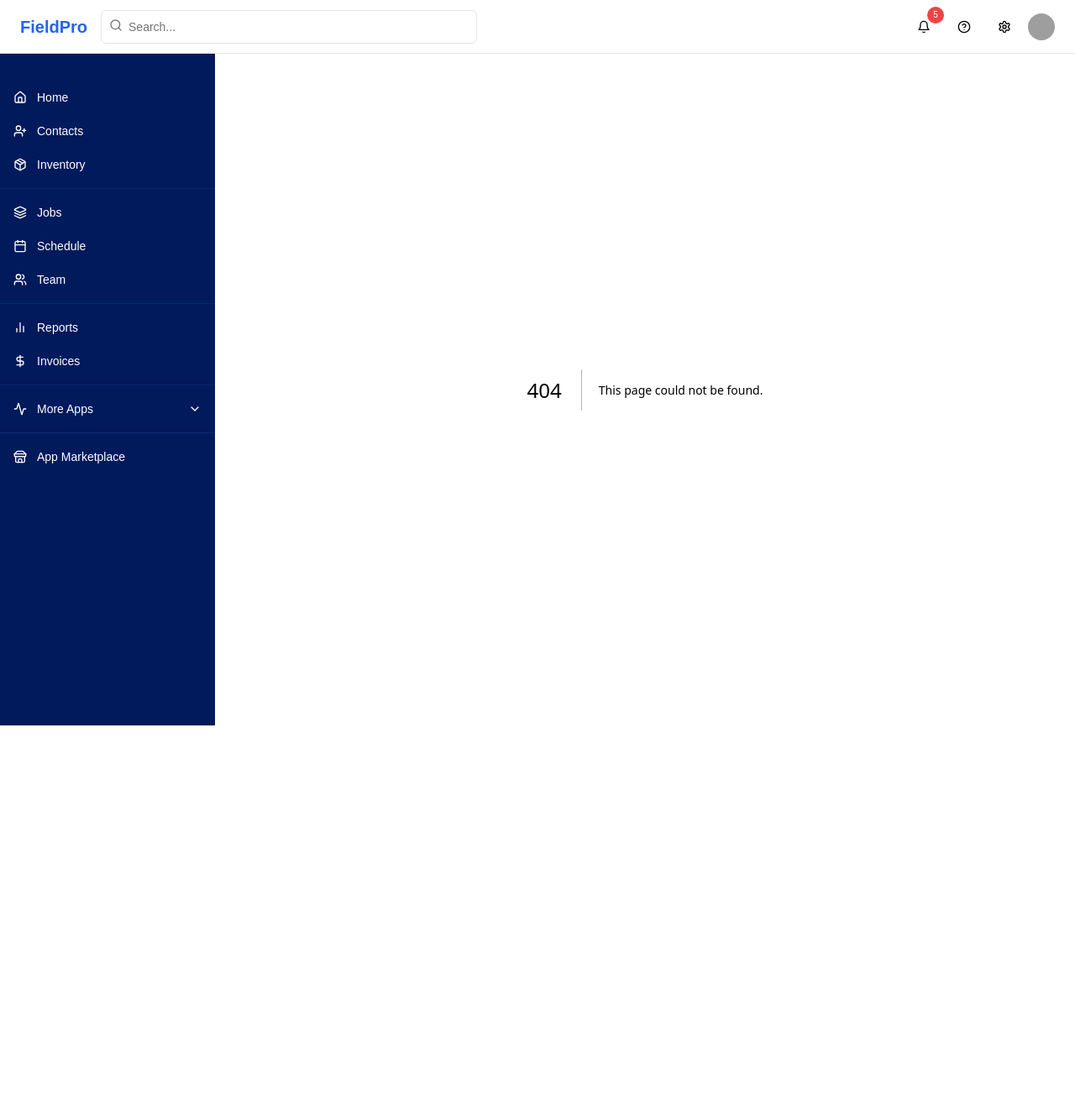
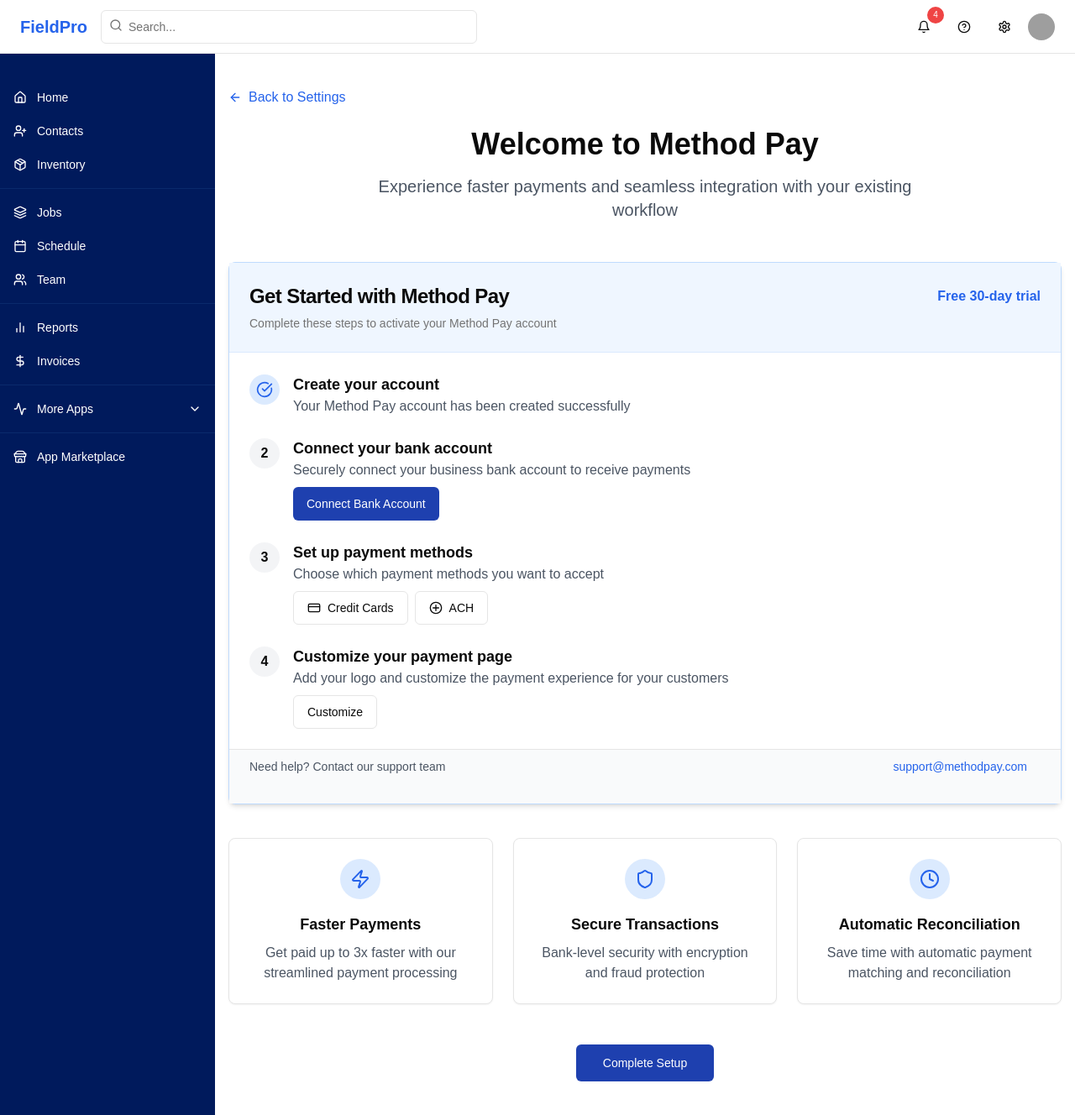
Before and after one commit to nickperaltab/new-beginning-craft, a Next.js app: page /method-pay in a window 1280 px wide. Before the commit this address had no page. Shown: the whole page at 84% size. Before the commit the page ends 864 px from the top, so only its background shows below. Built offline with nearby package versions, Linux system fonts and the light colour scheme; grey boxes are pictures that could not be loaded.

Commit message:
Added Method Pay integration and updated invoice details

```diff
--- a/app/invoices/[id]/page.tsx
+++ b/app/invoices/[id]/page.tsx
@@ -1,5 +1,6 @@
 "use client"
 
+import { useState } from "react"
 import { Button } from "@/components/ui/button"
 import { Card, CardContent, CardHeader, CardTitle } from "@/components/ui/card"
 import { Badge } from "@/components/ui/badge"
@@ -28,8 +29,10 @@ import {
   DropdownMenuSeparator,
   DropdownMenuTrigger,
 } from "@/components/ui/dropdown-menu"
+import { PaymentModal } from "@/components/payment-modal"
 
 export default function InvoiceDetailPage({ params }: { params: { id: string } }) {
+  const [isPaymentModalOpen, setIsPaymentModalOpen] = useState(false)
   // Mock invoice data - in a real app, fetch this based on the ID
   const invoice = {
     id: "INV-2023-001",
@@ -289,7 +292,7 @@ export default function InvoiceDetailPage({ params }: { params: { id: string } }
                   <Send className="h-4 w-4 mr-2" />
                   Send to Customer
                 </Button>
-                <Button className="w-full justify-start">
+                <Button className="w-full justify-start" onClick={() => setIsPaymentModalOpen(true)}>
                   <DollarSign className="h-4 w-4 mr-2" />
                   Record Payment
                 </Button>
@@ -340,6 +343,15 @@ export default function InvoiceDetailPage({ params }: { params: { id: string } }
           </Card>
         </div>
       </div>
+
+      {/* Payment Modal */}
+      <PaymentModal
+        isOpen={isPaymentModalOpen}
+        onClose={() => setIsPaymentModalOpen(false)}
+        invoiceId={invoice.id}
+        amount={invoice.total}
+        customer={invoice.customerDetails.name}
+      />
     </div>
   )
 }
--- /dev/null
+++ b/app/method-pay/page.tsx
@@ -0,0 +1,147 @@
+"use client"
+
+import { Button } from "@/components/ui/button"
+import { Card, CardContent, CardDescription, CardFooter, CardHeader, CardTitle } from "@/components/ui/card"
+import { CheckCircle, ArrowLeft, CreditCard, Zap, Shield, Clock } from "lucide-react"
+import Link from "next/link"
+
+export default function MethodPayPage() {
+  return (
+    <div className="container mx-auto py-10 px-4 max-w-5xl">
+      <div className="mb-6">
+        <Link href="/settings" className="flex items-center text-blue-600 hover:text-blue-800">
+          <ArrowLeft className="h-4 w-4 mr-2" />
+          Back to Settings
+        </Link>
+      </div>
+
+      <div className="text-center mb-12">
+        <h1 className="text-4xl font-bold mb-4">Welcome to Method Pay</h1>
+        <p className="text-xl text-gray-600 max-w-2xl mx-auto">
+          Experience faster payments and seamless integration with your existing workflow
+        </p>
+      </div>
+
+      <Card className="mb-10 border-blue-200 shadow-md">
+        <CardHeader className="bg-blue-50 border-b border-blue-100">
+          <div className="flex items-center justify-between">
+            <CardTitle className="text-2xl">Get Started with Method Pay</CardTitle>
+            <span className="text-blue-600 font-semibold">Free 30-day trial</span>
+          </div>
+          <CardDescription>
+            Complete these steps to activate your Method Pay account
+          </CardDescription>
+        </CardHeader>
+        <CardContent className="pt-6">
+          <div className="space-y-6">
+            <div className="flex items-start gap-4">
+              <div className="bg-blue-100 rounded-full p-2 mt-0.5">
+                <CheckCircle className="h-5 w-5 text-blue-600" />
+              </div>
+              <div>
+                <h3 className="font-semibold text-lg">Create your account</h3>
+                <p className="text-gray-600">Your Method Pay account has been created successfully</p>
+              </div>
+            </div>
+
+            <div className="flex items-start gap-4">
+              <div className="bg-gray-100 rounded-full p-2 mt-0.5">
+                <span className="flex h-5 w-5 items-center justify-center font-semibold">2</span>
+              </div>
+              <div>
+                <h3 className="font-semibold text-lg">Connect your bank account</h3>
+                <p className="text-gray-600">Securely connect your business bank account to receive payments</p>
+                <Button className="mt-2">Connect Bank Account</Button>
+              </div>
+            </div>
+
+            <div className="flex items-start gap-4">
+              <div className="bg-gray-100 rounded-full p-2 mt-0.5">
+                <span className="flex h-5 w-5 items-center justify-center font-semibold">3</span>
+              </div>
+              <div>
+                <h3 className="font-semibold text-lg">Set up payment methods</h3>
+                <p className="text-gray-600">Choose which payment methods you want to accept</p>
+                <div className="flex gap-2 mt-2">
+                  <Button variant="outline" className="flex items-center gap-2">
+                    <CreditCard className="h-4 w-4" />
+                    Credit Cards
+                  </Button>
+                  <Button variant="outline" className="flex items-center gap-2">
+                    <svg className="h-4 w-4" viewBox="0 0 24 24" fill="none" xmlns="http://www.w3.org/2000/svg">
+                      <path d="M12 22C17.5228 22 22 17.5228 22 12C22 6.47715 17.5228 2 12 2C6.47715 2 2 6.47715 2 12C2 17.5228 6.47715 22 12 22Z" stroke="currentColor" strokeWidth="2" strokeLinecap="round" strokeLinejoin="round"/>
+                      <path d="M7 12H17" stroke="currentColor" strokeWidth="2" strokeLinecap="round" strokeLinejoin="round"/>
+                      <path d="M12 7V17" stroke="currentColor" strokeWidth="2" strokeLinecap="round" strokeLinejoin="round"/>
+                    </svg>
+                    ACH
+                  </Button>
+                </div>
+              </div>
+            </div>
+
+            <div className="flex items-start gap-4">
+              <div className="bg-gray-100 rounded-full p-2 mt-0.5">
+                <span className="flex h-5 w-5 items-center justify-center font-semibold">4</span>
+              </div>
+              <div>
+                <h3 className="font-semibold text-lg">Customize your payment page</h3>
+                <p className="text-gray-600">Add your logo and customize the payment experience for your customers</p>
+                <Button variant="outline" className="mt-2">Customize</Button>
+              </div>
+            </div>
+          </div>
+        </CardContent>
+        <CardFooter className="bg-gray-50 border-t flex justify-between">
+          <p className="text-sm text-gray-600">Need help? Contact our support team</p>
+          <Button variant="link" className="text-blue-600">support@methodpay.com</Button>
+        </CardFooter>
+      </Card>
+
+      <div className="grid grid-cols-1 md:grid-cols-3 gap-6 mb-12">
+        <Card>
+          <CardContent className="pt-6">
+            <div className="flex flex-col items-center text-center">
+              <div className="bg-blue-100 p-3 rounded-full mb-4">
+                <Zap className="h-6 w-6 text-blue-600" />
+              </div>
+              <h3 className="font-semibold text-lg mb-2">Faster Payments</h3>
+              <p className="text-gray-600">Get paid up to 3x faster with our streamlined payment processing</p>
+            </div>
+          </CardContent>
+        </Card>
+
+        <Card>
+          <CardContent className="pt-6">
+            <div className="flex flex-col items-center text-center">
+              <div className="bg-blue-100 p-3 rounded-full mb-4">
+                <Shield className="h-6 w-6 text-blue-600" />
+              </div>
+              <h3 className="font-semibold text-lg mb-2">Secure Transactions</h3>
+              <p className="text-gray-600">Bank-level security with encryption and fraud protection</p>
+            </div>
+          </CardContent>
+        </Card>
+
+        <Card>
+          <CardContent className="pt-6">
+            <div className="flex flex-col items-center text-center">
+              <div className="bg-blue-100 p-3 rounded-full mb-4">
+                <Clock className="h-6 w-6 text-blue-600" />
+              </div>
+              <h3 className="font-semibold text-lg mb-2">Automatic Reconciliation</h3>
+              <p className="text-gray-600">Save time with automatic payment matching and reconciliation</p>
+            </div>
+          </CardContent>
+        </Card>
+      </div>
+
+      <div className="text-center">
+        <Link href="/payments">
+          <Button size="lg" className="px-8">
+            Complete Setup
+          </Button>
+        </Link>
+      </div>
+    </div>
+  )
+}
--- a/app/settings/page.tsx
+++ b/app/settings/page.tsx
@@ -17,6 +17,7 @@ import {
   Calendar,
   Wifi
 } from "lucide-react"
+import Link from "next/link"
 import { Button } from "@/components/ui/button"
 import { Input } from "@/components/ui/input"
 import { Tabs, TabsContent, TabsList, TabsTrigger } from "@/components/ui/tabs"
@@ -505,27 +506,36 @@ export default function SettingsPage() {
             <CardContent className="space-y-4">
               <div className="space-y-4">
                 {[
+                  { name: "Method Pay", icon: CreditCard, connected: false, special: true },
                   { name: "Google Calendar", icon: Calendar, connected: true },
                   { name: "QuickBooks", icon: CreditCard, connected: true },
-                  { name: "Stripe", icon: CreditCard, connected: false },
                   { name: "Zapier", icon: Wifi, connected: false },
                   { name: "Mailchimp", icon: Mail, connected: false }
                 ].map((integration) => (
-                  <div key={integration.name} className="flex items-center justify-between p-4 border rounded-lg">
+                  <div key={integration.name} className={`flex items-center justify-between p-4 border rounded-lg ${integration.special ? 'border-blue-200 bg-blue-50' : ''}`}>
                     <div className="flex items-center space-x-4">
-                      <div className="bg-primary/10 p-2 rounded-lg">
-                        <integration.icon className="h-5 w-5 text-primary" />
+                      <div className={`${integration.special ? 'bg-blue-100' : 'bg-primary/10'} p-2 rounded-lg`}>
+                        <integration.icon className={`h-5 w-5 ${integration.special ? 'text-blue-600' : 'text-primary'}`} />
                       </div>
                       <div>
                         <p className="font-medium">{integration.name}</p>
                         <p className="text-sm text-muted-foreground">
                           {integration.connected ? "Connected" : "Not connected"}
                         </p>
+                        {integration.special && (
+                          <p className="text-xs text-blue-600 mt-1">Recommended for faster payments</p>
+                        )}
                       </div>
                     </div>
-                    <Button variant={integration.connected ? "outline" : "default"}>
-                      {integration.connected ? "Disconnect" : "Connect"}
-                    </Button>
+                    {integration.special ? (
+                      <Link href="/method-pay">
+                        <Button className="bg-blue-600 hover:bg-blue-700">Connect</Button>
+                      </Link>
+                    ) : (
+                      <Button variant={integration.connected ? "outline" : "default"}>
+                        {integration.connected ? "Disconnect" : "Connect"}
+                      </Button>
+                    )}
                   </div>
                 ))}
               </div>
--- a/components/header.tsx
+++ b/components/header.tsx
@@ -32,10 +32,10 @@ export function Header() {
     },
     {
       id: 3,
-      title: "New invoice paid",
-      description: "Invoice #3456 has been paid - $2,500.00",
-      time: "3 hours ago",
-      priority: "normal",
+      title: "Payment Received",
+      description: "Payment of $4,250.00 received for Invoice #5678",
+      time: "30 min ago",
+      priority: "success",
       type: "payment"
     },
     {
@@ -45,14 +45,6 @@ export function Header() {
       time: "5 hours ago",
       priority: "normal",
       type: "job"
-    },
-    {
-      id: 5,
-      title: "Customer message",
-      description: "John Smith sent you a message",
-      time: "1 day ago",
-      priority: "normal",
-      type: "message"
     },
   ];
 
@@ -92,12 +84,14 @@ export function Header() {
               // Determine background color based on priority
               const bgColor =
                 notification.priority === "high" ? "bg-red-50" :
-                notification.priority === "medium" ? "bg-yellow-50" : "";
+                notification.priority === "medium" ? "bg-yellow-50" :
+                notification.priority === "success" ? "bg-green-50" : "";
 
               // Determine text color based on priority
               const titleColor =
                 notification.priority === "high" ? "text-red-600 font-semibold" :
-                notification.priority === "medium" ? "text-yellow-600 font-semibold" : "font-medium";
+                notification.priority === "medium" ? "text-yellow-600 font-semibold" :
+                notification.priority === "success" ? "text-green-600 font-semibold" : "font-medium";
 
               return (
                 <DropdownMenuItem key={notification.id} className={`cursor-pointer py-3 px-4 ${bgColor}`}>
@@ -118,6 +112,13 @@ export function Header() {
                       <div className="mt-1 flex items-center gap-2">
                         <Button size="sm" className="h-7 px-3 py-1 text-xs bg-yellow-500 hover:bg-yellow-600 text-white">
                           View Payment
+                        </Button>
+                      </div>
+                    )}
+                    {notification.priority === "success" && notification.type === "payment" && (
+                      <div className="mt-1 flex items-center gap-2">
+                        <Button size="sm" className="h-7 px-3 py-1 text-xs bg-green-500 hover:bg-green-600 text-white">
+                          View Receipt
                         </Button>
                       </div>
                     )}
--- a/components/method-pay-banner.tsx
+++ b/components/method-pay-banner.tsx
@@ -3,6 +3,7 @@
 import { useState } from "react"
 import { Button } from "@/components/ui/button"
 import { X } from "lucide-react"
+import Link from "next/link"
 
 export function MethodPayBanner() {
   const [isVisible, setIsVisible] = useState(true)
@@ -21,9 +22,11 @@ export function MethodPayBanner() {
       </p>
 
       <div className="flex items-center gap-3">
-        <Button className="bg-white text-blue-600 hover:bg-blue-100 border border-blue-200 font-medium px-6 rounded-full">
-          Get Started
-        </Button>
+        <Link href="/method-pay">
+          <Button className="bg-white text-blue-600 hover:bg-blue-100 border border-blue-200 font-medium px-6 rounded-full">
+            Get Started
+          </Button>
+        </Link>
         <Button
           variant="ghost"
           size="icon"
```
